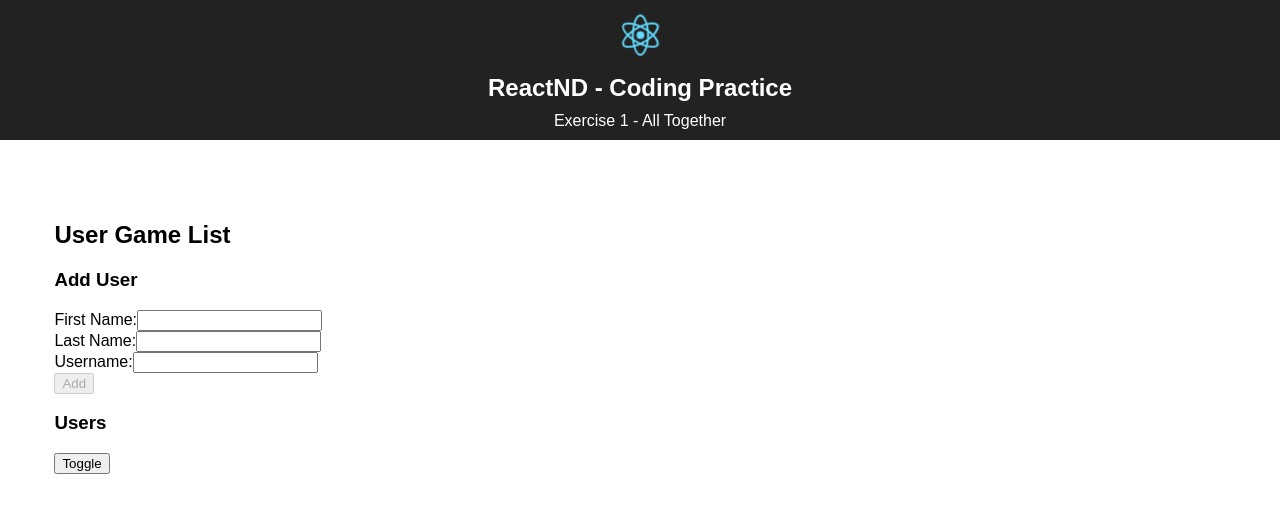
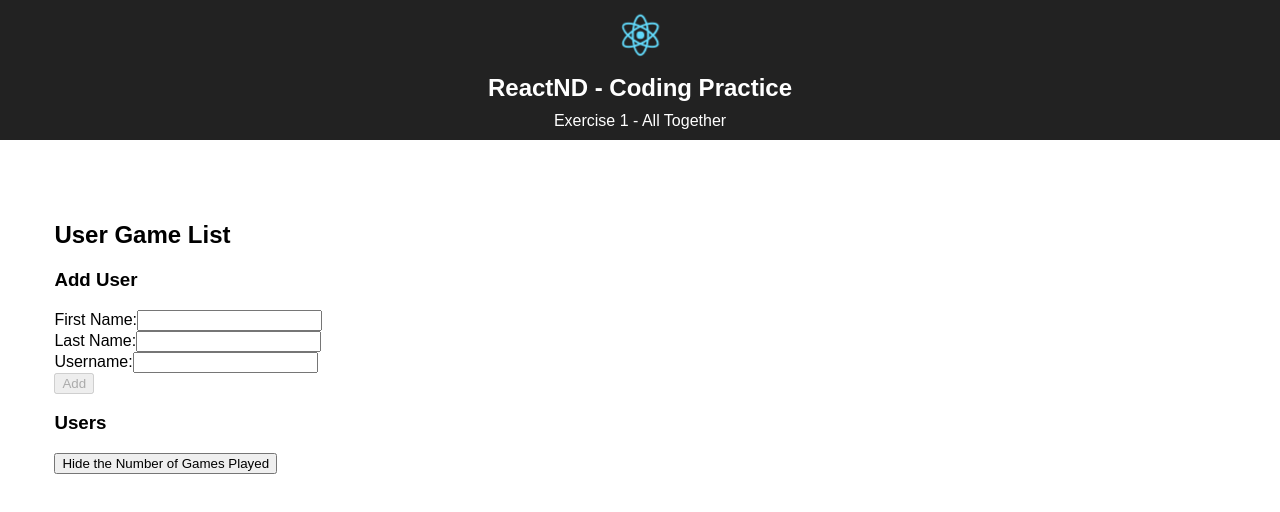
Before and after one commit to james-priest/reactnd-ex1-all-together-csb, a React (Create React App) app: page / in a window 1280 px wide. Shown: the top 512 px of the page. Built offline with nearby package versions, Linux system fonts and the light colour scheme.

Commit message:
feat: Add GameToggle component

```diff
--- a/src/App.js
+++ b/src/App.js
@@ -122,8 +122,19 @@ class UserInput extends Component {
   }
 }
 
-function UserList(props) {
-  const users = props.users;
+class UserList extends Component {
+  state = {
+    hide: false
+  };
+  toggleGames = () => {
+    console.log(this.state.hide);
+    this.setState(prevState => ({
+      hide: !prevState.hide
+    }));
+  };
+  render() {
+    const { users } = this.props;
+    const { hide } = this.state;
     return (
       <div>
         <h3>Users</h3>
@@ -137,32 +148,41 @@ function UserList(props) {
             </thead>
             <tbody>
               {users.map(user => (
-              <User key={user.username} user={user} />
+                <User key={user.username} user={user} hide={hide} />
               ))}
             </tbody>
           </table>
         )}
-      <GameToggle />
+        <GameToggle toggleGames={this.toggleGames} hide={hide} />
       </div>
     );
+  }
 }
 
 function User(props) {
   const { fname, lname, username, games } = props.user;
+
   return (
     <tr>
       <td>{fname}</td>
       <td>{lname}</td>
       <td>{username}</td>
       <td>
-        {username} played {games} games
+        {username} played {props.hide ? "*" : games} games
       </td>
     </tr>
   );
 }
 
 function GameToggle(props) {
-  return <button>Toggle</button>;
+  const { hide } = props;
+  return (
+    <button onClick={props.toggleGames}>
+      {hide
+        ? "Show the Number of Games Played"
+        : "Hide the Number of Games Played"}
+    </button>
+  );
 }
 
 export default App;
```
Lines whose indentation alone changed are shown as unchanged.
